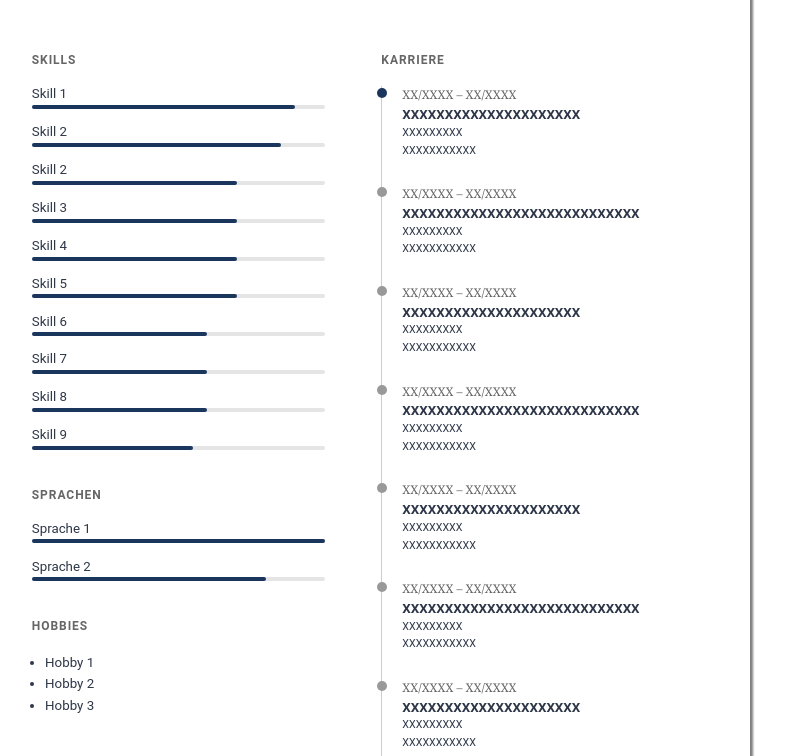
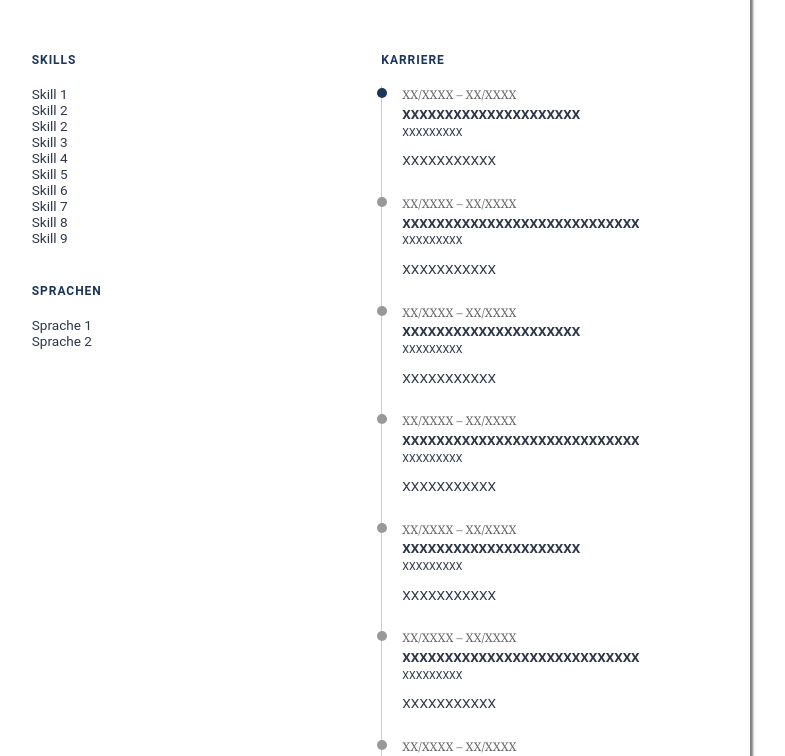
Before and after one commit to codePenta/DigitalResume, a website: page index.html in a window 1280 px wide. Shown: the part 230-986 px from the top of the page, without its empty margins (287-1072 px from the left). Drawn offline with Linux system fonts and the light colour scheme.

Commit message:
style(readability): Changed structure of skills and removed hobbies section

```diff
--- a/index.html
+++ b/index.html
@@ -103,6 +103,19 @@
 								<path
 									d="M17.657 16.657l-4.243 4.243a2 2 0 0 1 -2.827 0l-4.244 -4.243a8 8 0 1 1 11.314 0"
 								/>
+							</svg>
+						</span>
+					</div>
+					<div class="contact-item">
+						<div id="portfolio">max-mustermann.de</div>
+						<span class="icon-badge">
+							<svg class="icon" xmlns="http://www.w3.org/2000/svg" width="24" height="24" viewBox="0 0 24 24" fill="none" stroke="currentColor" stroke-width="2" stroke-linecap="round" stroke-linejoin="round">
+								<path stroke="none" d="M0 0h24v24H0z" fill="none" />
+								<path d="M3 12a9 9 0 1 0 18 0a9 9 0 0 0 -18 0" />
+								<path d="M3.6 9h16.8" />
+								<path d="M3.6 15h16.8" />
+								<path d="M11.5 3a17 17 0 0 0 0 18" />
+								<path d="M12.5 3a17 17 0 0 1 0 18" />
 							</svg>
 						</span>
 					</div>
@@ -229,15 +242,6 @@
 							</div>
 						</div>
 					</section>
-
-					<section id="hobbies">
-						<p class="section-label">Hobbies</p>
-						<ul>
-							<li>Hobby 1</li>
-							<li>Hobby 2</li>
-							<li>Hobby 3</li>
-						</ul>
-					</section>
 				</div>
 
 				<div id="career">
--- a/style.css
+++ b/style.css
@@ -69,8 +69,17 @@ header {
     grid-column: 1;
     width: 3.5cm;
     height: 4.5cm;
+    border-radius: 8px;
+    /* Clips the image to the box and its rounded corners */
+    overflow: hidden;
+}
+
+/* object-fit only works on the image itself, not on its container */
+#applicant-photo img {
+    display: block;
+    width: 100%;
+    height: 100%;
     object-fit: cover;
-    border-radius: 8px;
 }
 
 /* Only added for privacy reasons */
@@ -153,37 +162,33 @@ header {
     font-size: 9pt;
     letter-spacing: 0.08em;
     text-transform: uppercase;
-    color: var(--muted-color);
+    color: var(--primary-color);
     font-weight: 600;
     margin: 0 0 0.5cm;
 }
 
-/* ---------- Skills ---------- */
+/* ---------- Skills & Sprachen ---------- */
 
-.skill-list {
-    display: flex;
-    flex-direction: column;
-    gap: 0.4cm;
+.skill-group {
+    margin-bottom: 0.35cm;
 }
 
-.skill-item .skill-name {
-    font-size: 10pt;
-    color: var(--text-color);
-    display: block;
-    margin-bottom: 0.1cm;
+.skill-group:last-child {
+    margin-bottom: 0;
 }
 
-.skill-track {
-    height: 4px;
-    background: #e5e5e5;
-    border-radius: 2px;
-    width: 100%;
+.skill-level {
+    font-size: 10pt;
+    font-weight: 600;
+    color: var(--text-color);
+    margin: 0 0 0.1cm;
 }
 
-.skill-fill {
-    height: 100%;
-    background: var(--primary-color);
-    border-radius: 2px;
+.skill-tags {
+    font-size: 9pt;
+    line-height: 1.5;
+    color: var(--text-color);
+    margin: 0;
 }
 
 /* ---------- Hobbies ---------- */
@@ -246,11 +251,16 @@ header {
     margin: 0 0 0.1cm;
 }
 
-.timeline-description {
+.timeline-points {
+    margin: 0.1cm 0 0;
+    padding-left: 1.1em;
     font-size: 8pt;
     line-height: 1.5;
     color: var(--text-color);
-    margin: 0 0 0.15cm;
+}
+
+.timeline-points li {
+    margin-bottom: 0.05cm;
 }
 
 /* ---------- Print ---------- */
@@ -258,7 +268,6 @@ header {
 @media print {
     @page {
         size: A4;
-        margin: 15mm;
         margin: 0;
     }
 
```
